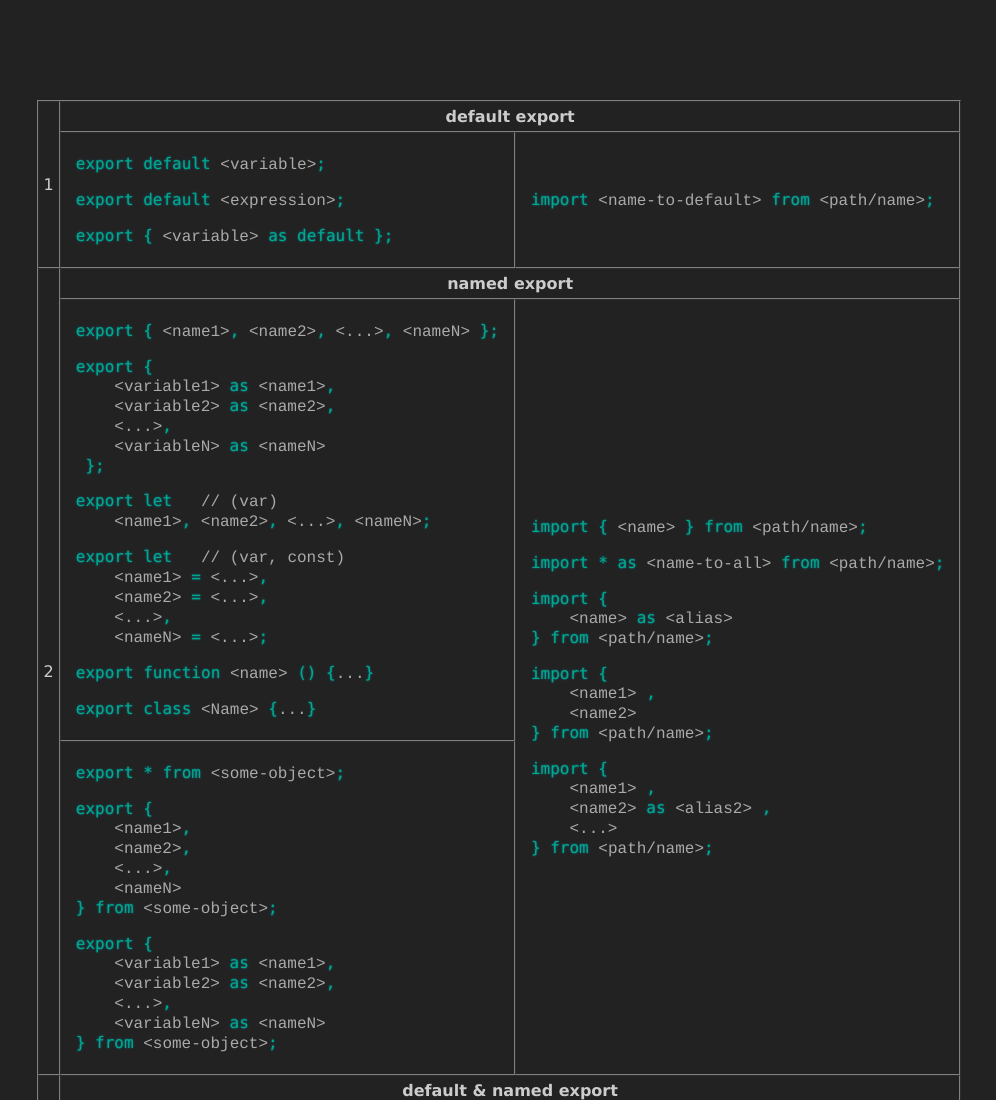
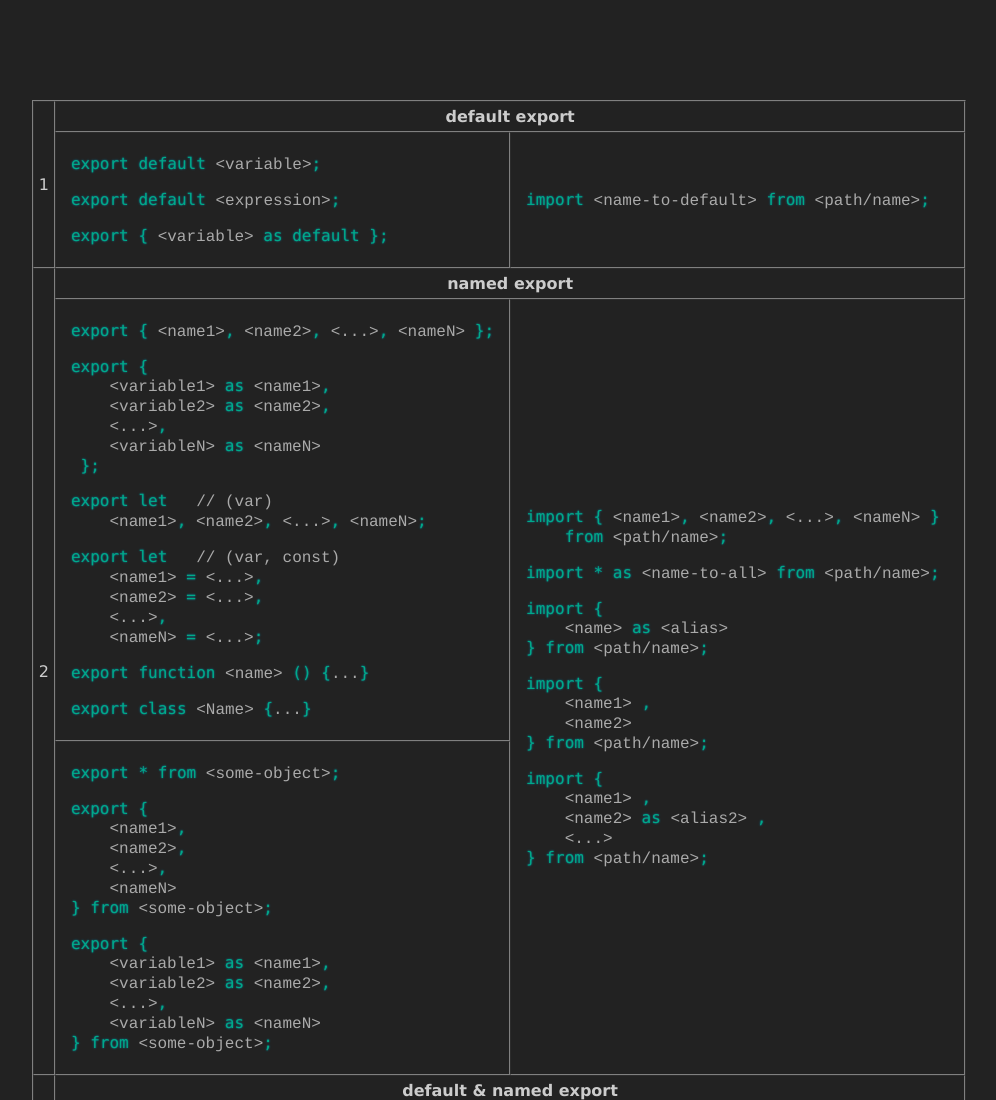
Before and after one commit to bognaum/ESM-help, a plain HTML site: page index.html in a window 1280 px wide. Shown: the top 1100 px of the page, without its empty margins (141-1137 px from the left). Drawn offline with Linux system fonts and the light colour scheme.

Commit message:
Changed.

```diff
--- a/index.html
+++ b/index.html
@@ -100,7 +100,10 @@
 				</td>
 				<!-- <td>▶</td> -->
 				<td rowspan="2">
-					<p><code>import { <span class="meta cb">name</span> } from <span class="meta cb">path/name</span>;</code> <br></p>
+					<p>
+						<code>import { <span class="meta cb">name1</span>, <span class="meta cb">name2</span>, <span class="meta cb">...</span>, <span class="meta cb">nameN</span> } </code><br>
+						<code>    from <span class="meta cb">path/name</span>;</code> <br>
+					</p>
 
 					<p><code>import * as <span class="meta cb">name-to-all</span> from <span class="meta cb">path/name</span>;</code> <br></p>
 
```
